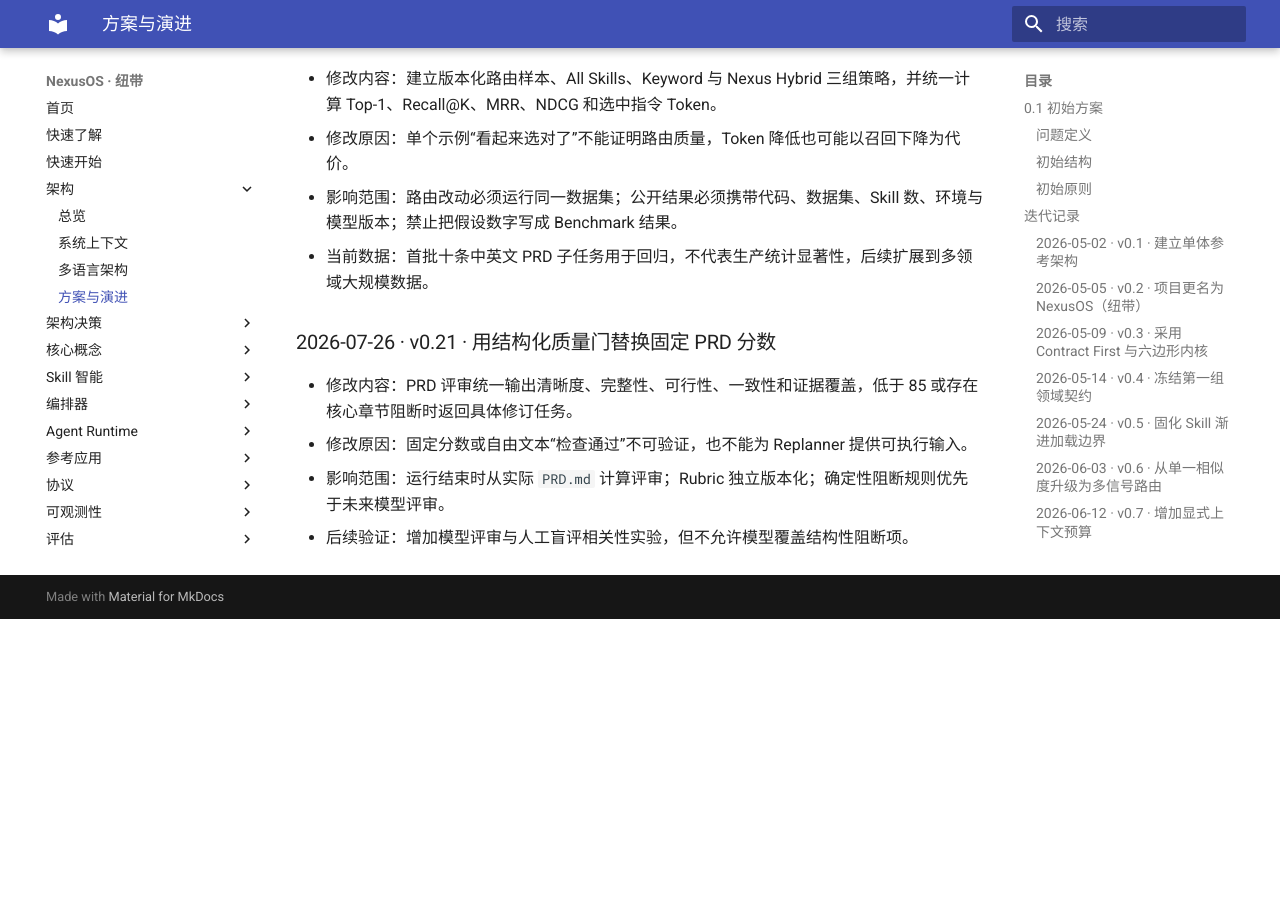
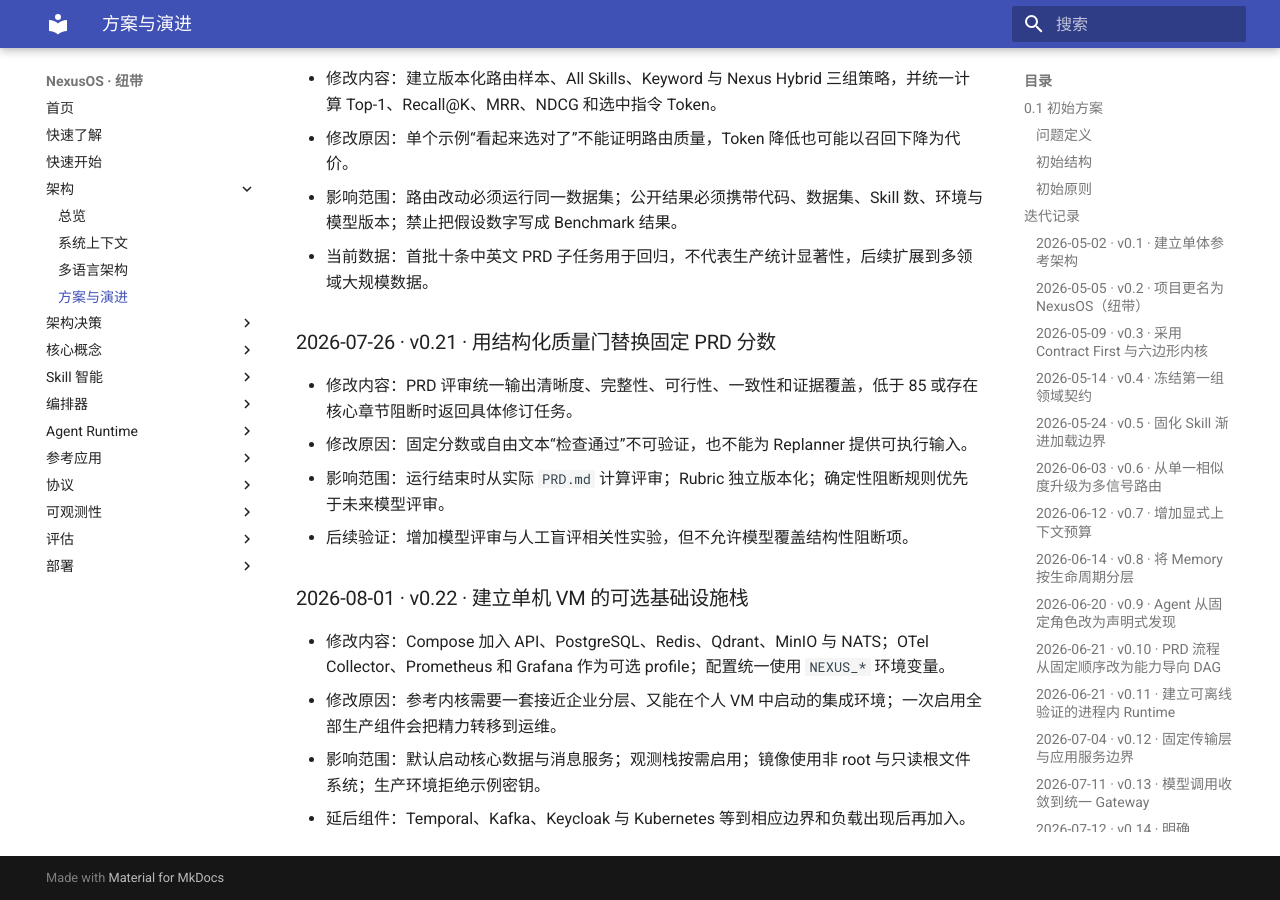
Before and after one commit to iboosky3/NexusOS, an MkDocs documentation site: the page built from docs/architecture/architecture-evolution.md, in a window 1280 px wide and 900 px high, scrolled down 6540 px. Built offline with MkDocs 1.6.1 and Material for MkDocs 9.7.7, drawn with Linux system fonts in a browser that asks for light colours; before the commit the page ends 7159 px from its top, so only the background shows below that.

Commit message:
feat(deploy): add the single-VM Compose foundation
Changes: package the API in a non-root multi-stage image; compose PostgreSQL, Redis, Qdrant, MinIO, and NATS with persistent volumes and health checks; place OpenTelemetry, Prometheus, and Grafana behind an optional profile; validate NEXUS-prefixed environment settings and redact diagnostics; document Ubuntu VM sizing and operations.

Rationale: contributors need an enterprise-shaped integration environment that still fits one learning VM. Deferring Temporal, Kafka, Keycloak, and Kubernetes keeps the current milestone focused on agent and routing behavior instead of premature operations.

Security: the API root filesystem is read-only, local credentials are never valid in production settings, and .env remains untracked.

Verification: Python settings tests passed and all Compose configuration files were parsed with PyYAML; Docker is not installed in the current environment, so image startup remains a CI or VM check.

Affected modules:
- Repository configuration
- Observability deployment
- Container images
- Local Compose stack
- Architecture documentation
- Deployment documentation
- Documentation site configuration
- Python package entry points
- Python test suite

````diff
--- a/docs/architecture/architecture-evolution.md
+++ b/docs/architecture/architecture-evolution.md
@@ -177,3 +177,10 @@
 - 修改原因：固定分数或自由文本“检查通过”不可验证，也不能为 Replanner 提供可执行输入。
 - 影响范围：运行结束时从实际 `PRD.md` 计算评审；Rubric 独立版本化；确定性阻断规则优先于未来模型评审。
 - 后续验证：增加模型评审与人工盲评相关性实验，但不允许模型覆盖结构性阻断项。
+
+### 2026-08-01 · v0.22 · 建立单机 VM 的可选基础设施栈
+
+- 修改内容：Compose 加入 API、PostgreSQL、Redis、Qdrant、MinIO 与 NATS；OTel Collector、Prometheus 和 Grafana 作为可选 profile；配置统一使用 `NEXUS_*` 环境变量。
+- 修改原因：参考内核需要一套接近企业分层、又能在个人 VM 中启动的集成环境；一次启用全部生产组件会把精力转移到运维。
+- 影响范围：默认启动核心数据与消息服务；观测栈按需启用；镜像使用非 root 与只读根文件系统；生产环境拒绝示例密钥。
+- 延后组件：Temporal、Kafka、Keycloak 与 Kubernetes 等到相应边界和负载出现后再加入。
--- /dev/null
+++ b/docs/deployment/docker.md
@@ -0,0 +1,17 @@
+# Docker Compose 服务
+
+基础配置包含 Nexus API、PostgreSQL、Redis、Qdrant、MinIO 与 NATS JetStream。OpenTelemetry Collector、Prometheus 与 Grafana 位于 `observability` profile。
+
+| 服务 | 本地端口 | 角色 |
+| --- | --- | --- |
+| API | 8000 | 参考 HTTP 入口 |
+| PostgreSQL | 5432 | 运行、版本与审计元数据 |
+| Redis | 6379 | Working Memory、租约与缓存 |
+| Qdrant | 6333/6334 | Skill 与知识向量检索 |
+| MinIO | 9000/9001 | PRD 等产物对象存储 |
+| NATS | 4222/8222 | 任务与领域事件 |
+| OTel Collector | 4317/4318 | 遥测接收 |
+| Prometheus | 9090 | 指标查询 |
+| Grafana | 3000 | 可视化 |
+
+API 镜像使用多阶段构建、非 root 用户、只读根文件系统和临时 `/tmp`。Compose 是单机学习与集成环境，不代表高可用生产拓扑。
--- /dev/null
+++ b/docs/deployment/local-vm.md
@@ -0,0 +1,19 @@
+# 本地虚拟机部署
+
+推荐使用 Ubuntu 24.04 LTS。学习环境最低 8 核 CPU、16 GB 内存、120 GB SSD；同时运行本地模型和完整观测栈时建议 12 核、32 GB 内存、200 GB SSD。
+
+第一阶段只启用 Docker Compose，不启用 Kafka、Temporal、Kubernetes 或 Keycloak，避免运维复杂度干扰 Agent 与 Router 验证。
+
+```bash
+cp .env.example .env
+docker compose up --build -d
+curl http://localhost:8000/healthz
+```
+
+需要观测栈时增加：
+
+```bash
+docker compose --profile observability up --build -d
+```
+
+`.env` 不提交 Git。示例凭据只允许本地开发，生产配置会拒绝默认密钥。
--- a/mkdocs.yml
+++ b/mkdocs.yml
@@ -52,3 +52,6 @@
   - 评估:
       - Skill 路由基准: evaluation/skill-routing.md
       - PRD 质量评估: evaluation/prd.md
+  - 部署:
+      - 本地虚拟机: deployment/local-vm.md
+      - Docker Compose: deployment/docker.md
````
Also changed, not shown: docker-compose.yml (added, +127 -0 lines), 6 other files.
